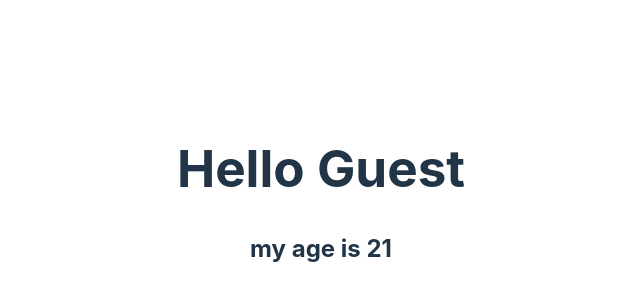
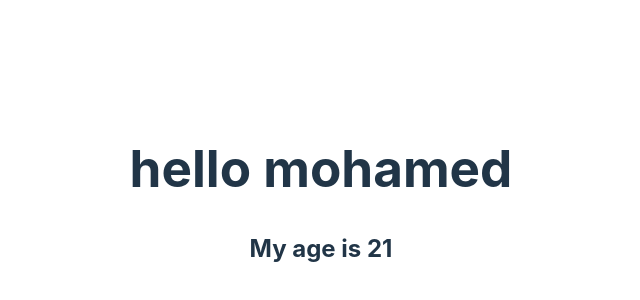
Before and after one commit to Mhmdyasser33/react-typescript-tutorial, a React (Vite) app: page / in a window 1280 px wide. Shown: the part 204-504 px from the top of the page, without its empty margins (319-959 px from the left). Built offline with nearby package versions, Linux system fonts and the light colour scheme.

Commit message:
dealing with object type

```diff
--- a/src/App.tsx
+++ b/src/App.tsx
@@ -2,9 +2,14 @@ import './App.css'
 import SayHello from './components/SayHello'
 
 function App() {
+  const userData = {
+    name :"mohamed" ,
+    age : 21 ,
+    login : true ,
+  }
   return (
 <div className='container'>
- <SayHello name="mohamed" age={21} logIn = {false}/>
+ <SayHello userInfo={userData} />
 </div>
   )
 }
--- a/src/components/SayHello.tsx
+++ b/src/components/SayHello.tsx
@@ -1,14 +1,16 @@
 type Props = {
-  name : string ;
-  age : number ;
-  logIn : boolean ;
+   userInfo : {
+    name : string ;
+    age : number ;
+    login : boolean ;
+   }
 }
 
-const SayHello = ({name , age , logIn} : Props) => {
+const SayHello = ({userInfo} : Props) => {
   return (
     <>
-    <h1> Hello {logIn ? name : "Guest"}</h1>
-    <h2>my age is {age}</h2>
+   <h1>{userInfo.name ? `hello ${userInfo.name}` : "hello Guest"}</h1>
+   <h2>My age is {userInfo.age}</h2>
     </>
   )
 }
```
